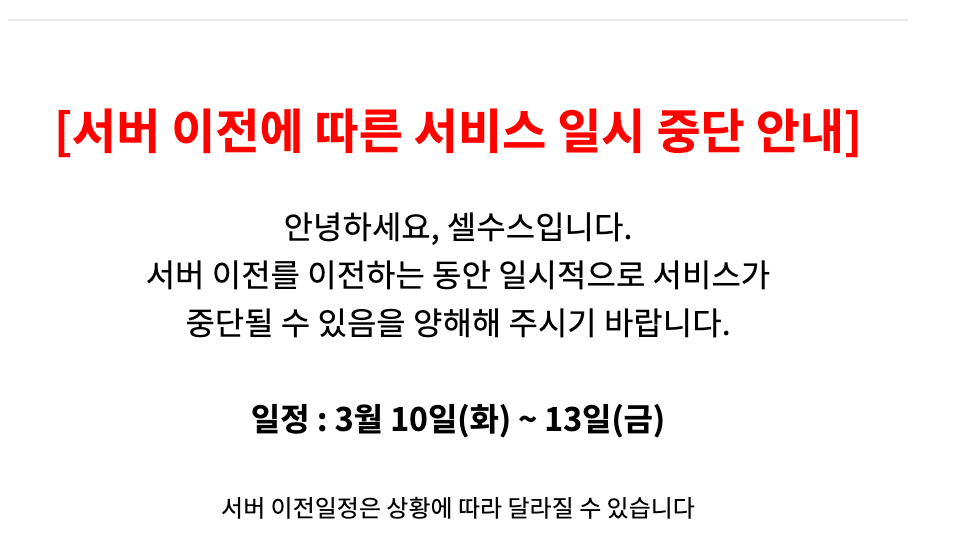
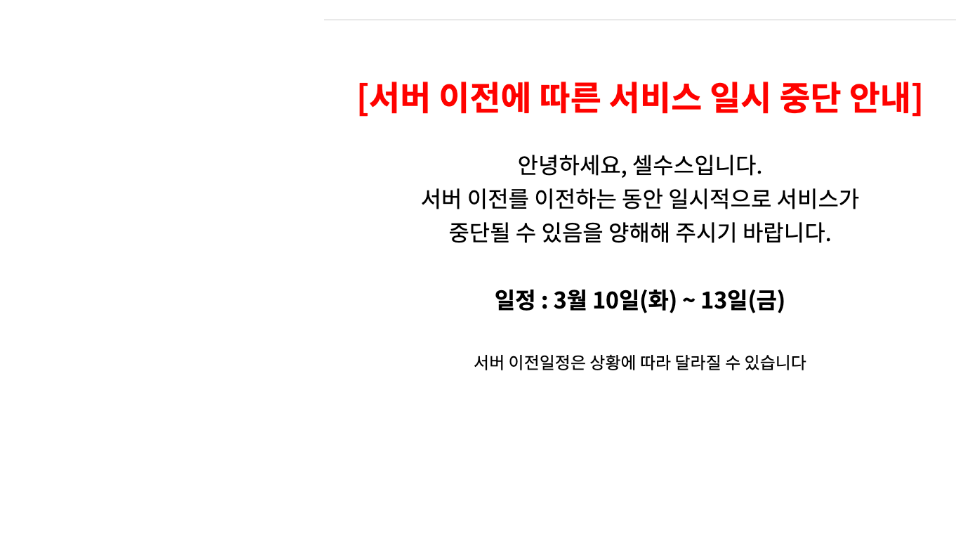
Before and after one commit to pulse9dev/pulse9dev.github.io, a plain HTML site: page index.html in a window 1280 px wide. Shown: the part 70-628 px from the top of the page, without its empty margins (0-976 px from the left). Drawn offline with Linux system fonts and the light colour scheme.

Commit message:
Update index.html

```diff
--- a/index.html
+++ b/index.html
@@ -2,6 +2,6 @@
 <html>
 <body>
 <h1>셀수스 공지사항</h1>
-<img src="Info.png" alt="celsus">
+<img src="Info.png" alt="celsus" style="display: block;margin-left: auto;margin-right: auto;width: 50%;">
 </body>
 </html>
```
